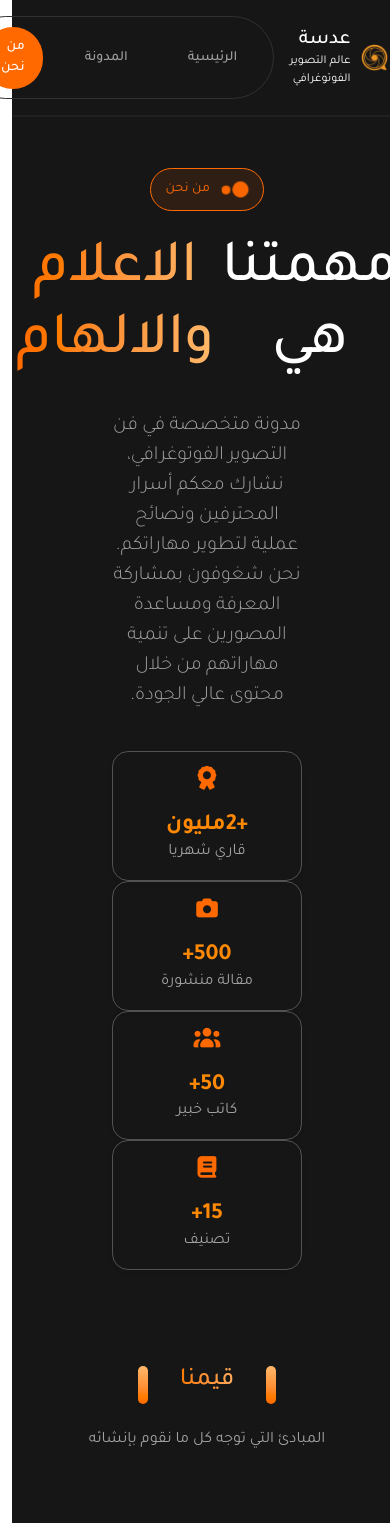
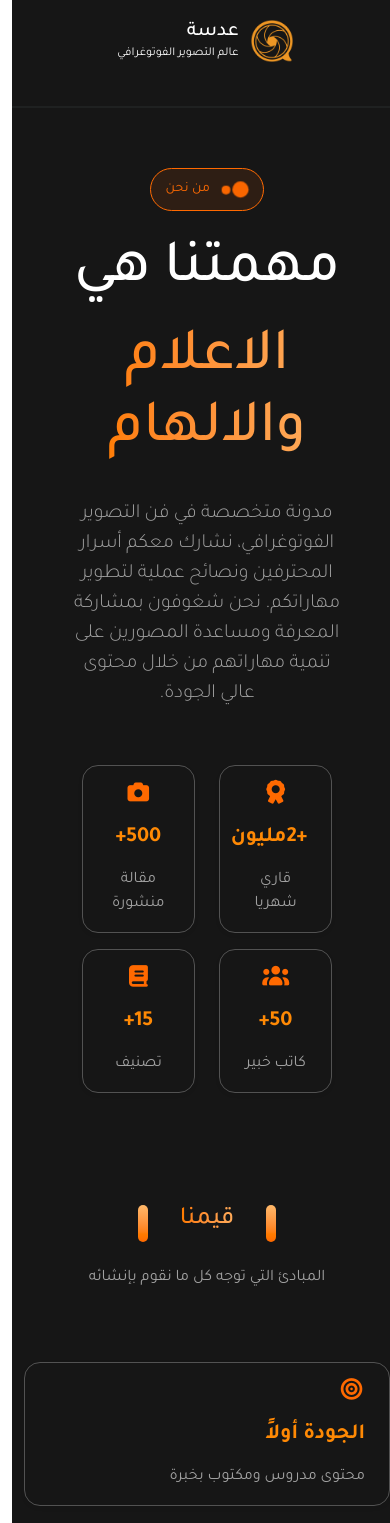
Before and after one commit to Ahmed-Rakha/adasa-psi, a React (Vite) app: page /about in a window 390 px wide. Shown: the top 1523 px of the page. Built offline with nearby package versions, Linux system fonts and the light colour scheme.

Commit message:
[Feature] add responsive

```diff
--- a/src/components/about/contact-us/ContactUs.jsx
+++ b/src/components/about/contact-us/ContactUs.jsx
@@ -9,11 +9,11 @@ export default function ContactUs() {
     >
       <h2>لديك أسئلة؟ دعنا نتحدث!</h2>
 
-      <p className="text-white text-sm">
+      <p className="text-white text-sm text-center text-md-start">
         نحب أن نسمع منك. سواء كان لديك سؤال حول محتوانا، أو تريد المساهمة، أو
         تريد فقط إلقاء التحية، لا تتردد في التواصل.
       </p>
-      <div className="d-flex gap-3 align-items-center">
+      <div className="d-flex gap-3 flex-column flex-md-row align-items-center">
         <Link to="mailto:O2rYI@example.com">
           <AdasaMainButton
             bgColor="black"
--- a/src/components/about/header/Header.jsx
+++ b/src/components/about/header/Header.jsx
@@ -9,18 +9,18 @@ export default function Header() {
     { icon: "fa fa-book", number: "15+", label: "تصنيف" },
   ];
   return (
-    <div className="container py-5  text-center d-flex flex-column justify-content-center align-items-center gap-4">
+    <div className="container w-100  py-5  text-center d-flex flex-column justify-content-center align-items-center gap-4">
       <PulseCircle numOfCircles={2}>من نحن </PulseCircle>
-      <div className="d-flex gap-2">
+      <div className="d-flex flex-column flex-md-row gap-2">
         <h2 className="text-xxl">مهمتنا هي </h2>
         <h2 className=" text-xxl">الاعلام والالهام</h2>
       </div>
-      <p className="lead color-neutral-400">
+      <p className="lead color-neutral-400 w-75">
         مدونة متخصصة في فن التصوير الفوتوغرافي، نشارك معكم أسرار المحترفين
         ونصائح عملية لتطوير مهاراتكم. نحن شغوفون بمشاركة المعرفة ومساعدة
         المصورين على تنمية مهاراتهم من خلال محتوى عالي الجودة.
       </p>
-      <div className="row">
+      <div className="row row-cols-2 row-cols-md-4 w-75 mt-3">
         {cardsData.map((card, index) => (
           <HomeAboutCard key={index} {...card} />
         ))}
--- a/src/components/footer/Footer.jsx
+++ b/src/components/footer/Footer.jsx
@@ -120,7 +120,7 @@ export default function Footer() {
         </div>
       </div>
       <hr className="border-neutral-600" />
-      <div className="container d-flex justify-content-between mt-5">
+      <div className="container d-flex flex-column flex-md-row justify-content-between align-items-center mt-5">
         <div>
           <p className="color-neutral-400">
             <span>© 2026 عدسة. صنع بكل</span>
--- a/src/components/home/discovery-section/DiscoverSection.jsx
+++ b/src/components/home/discovery-section/DiscoverSection.jsx
@@ -9,7 +9,7 @@ const cardsData = [
 ];
 export default function DiscoverSection() {
   return (
-    <div className="container py-5  text-center d-flex flex-column justify-content-center align-items-center gap-4">
+    <div className="container py-5 text-center d-flex flex-column justify-content-center align-items-center gap-4">
       <PulseCircle numOfCircles={2}>مرحباً بك في عدسة</PulseCircle>
       <div className="">
         <h2>
@@ -20,10 +20,10 @@ export default function DiscoverSection() {
           <span className=" text-xxl">التصوير الفوتوغرافي</span>
         </h2>
       </div>
-      <p className="lead color-neutral-400">
+      <p className="lead color-neutral-400 ">
         انغمس في أسرار المحترفين ونصائح عملية لتطوير مهاراتك في التصوير.
       </p>
-      <div className="d-flex gap-3">
+      <div className="d-flex flex-column flex-md-row gap-3 ">
         <AdasaMainButton
           borderRadius="30px"
           padding="18px 30px"
@@ -44,7 +44,7 @@ export default function DiscoverSection() {
         </AdasaMainButton>
       </div>
 
-      <div className="d-flex  w-100 gap-3 justify-content-between">
+      <div className="row row-cols-2 row-cols-md-4 w-75 mt-3">
         {cardsData.map((card, index) => (
           <HomeAboutCard key={index} {...card} />
         ))}
--- a/src/components/home/selected-articles/SelectedArticles.jsx
+++ b/src/components/home/selected-articles/SelectedArticles.jsx
@@ -11,7 +11,7 @@ export default function SelectedArticles({ posts }) {
             <PulseCircle>مميز</PulseCircle>
           </div>
           <h2 className="text-xxl text-white mt-4">مقالات مختارة</h2>
-          <div className="d-flex justify-content-between align-items-center">
+          <div className="d-flex flex-column flex-md-row justify-content-between align-items-start align-items-md-center">
             <p className="lead color-neutral-400">
               محتوى منتقى لبدء رحلة تعلمك
             </p>
--- a/src/components/home/subscribe/Subscribe.jsx
+++ b/src/components/home/subscribe/Subscribe.jsx
@@ -23,11 +23,11 @@ export default function Subscribe() {
             احصل على نصائح التصوير الحصرية ودروس جديدة مباشرة في بريدك
             الإلكتروني
           </p>
-          <div className="d-flex justify-content-center gap-3 mb-5">
+          <div className="d-flex justify-content-center flex-column flex-md-row gap-3 mb-5">
             <input
               type="text"
               placeholder="أدخل بريدك الإلكتروني"
-              className="p-3 w-50 bg-md-black  border-0 color-neutral-400 rounded-4"
+              className="p-3 bg-md-black  border-0 color-neutral-400 rounded-4 form-control"
             />
             <AdasaMainButton padding="18px 40px" fontSize="20px">
               اشترك الآن
@@ -35,6 +35,7 @@ export default function Subscribe() {
           </div>
           <div className="d-flex justify-content-between align-items-center">
             <div></div>
+            <div className="row row-cols-1 row-cols-md-3 ">
               <p>
                 <span className="color-neutral-400">انضم لـ</span>
                 <span className="text-white">&nbsp;</span>
@@ -45,6 +46,7 @@ export default function Subscribe() {
               <p className="color-neutral-400">بدون إزعاج</p>
               <p className="color-neutral-400">إلغاء الاشتراك في أي وقت</p>
             </div>
+          </div>
         </form>
       </div>
     </section>
--- a/src/components/navbar/NavBar.jsx
+++ b/src/components/navbar/NavBar.jsx
@@ -4,12 +4,9 @@ import classes from "./navbar.module.css";
 import logo from "../../assets/images/logo-GdqARQRt.png";
 
 export default function NavBar({ siteInfo }) {
-  console.log(siteInfo);
   return (
     <nav className={`${classes["bg-main-color"]} py-3 fixed-top`}>
-      <div
-        className={`container d-flex justify-content-between align-items-center`}
-      >
+      <div className="container d-flex flex-column flex-lg-row justify-content-between align-items-center">
         <div className="nav-right-side d-flex align-items-center gap-2">
           <div className="logo-container" style={{ width: "50px" }}>
             <img src={logo} alt="Logo" />
@@ -19,8 +16,26 @@ export default function NavBar({ siteInfo }) {
             <p className="text-xs mb-0">{siteInfo.tagline}</p>
           </div>
         </div>
+
+        <button
+          className="navbar-toggler d-lg-none"
+          type="button"
+          data-bs-toggle="collapse"
+          data-bs-target="#adasaNav"
+          aria-controls="adasaNav"
+          aria-expanded="false"
+          aria-label="Toggle navigation"
+        >
+          <span className="navbar-toggler-icon"></span>
+        </button>
+
+        <div
+          id="adasaNav"
+          className={`collapse d-lg-flex align-items-center gap-4 w-100  justify-content-between`}
+        >
+          <div></div>
           <div className={classes["nav-center-side"]}>
-          <ul className="d-flex gap-4 list-unstyled mb-0 justify-content-start align-items-center py-2 px-3 ">
+            <ul className="d-flex gap-4 list-unstyled mb-0 justify-content-start align-items-center py-2 px-3 flex-column flex-lg-row">
               <li>
                 <NavLink
                   to="/"
@@ -53,12 +68,14 @@ export default function NavBar({ siteInfo }) {
               </li>
             </ul>
           </div>
-        <div className="nav-left-side  d-flex align-items-center">
+
+          <div className="nav-left-side d-flex flex-column flex-lg-row align-items-center gap-3 mt-3 mt-lg-0">
             <span
-            className={`ms-3 ${classes["search-icon"]} d-flex justify-content-center align-items-center`}
+              className={`${classes["search-icon"]} d-flex justify-content-center align-items-center`}
             >
               <i className="fa-solid fa-magnifying-glass"></i>
             </span>
+
             <AdasaMainButton
               fontSize="14px"
               borderRadius="50px"
@@ -68,6 +85,7 @@ export default function NavBar({ siteInfo }) {
             </AdasaMainButton>
           </div>
         </div>
+      </div>
     </nav>
   );
 }
--- a/src/components/reusable-cpt/cards/HomeAboutCard.jsx
+++ b/src/components/reusable-cpt/cards/HomeAboutCard.jsx
@@ -1,12 +1,12 @@
 export default function HomeAboutCard({ icon, number, label }) {
   return (
-    <div className="col-12 col-md-3">
+    <div className="mb-3">
       <div className="inner py-3 px-4  rounded-4 shadow-sm main-bg-color border-neutral-600">
         <div>
           <i className={`${icon} text-main-color fs-4`}></i>
         </div>
-        <h3 className="mb-0 color-orange-400 fw-bold my-3">{number}</h3>
-        <p className="color-neutral-400 mb-0 ">{label}</p>
+        <h4 className="mb-0 color-orange-400 fw-bold my-3">{number}</h4>
+        <p className="color-neutral-400 mb-0 mt-3">{label}</p>
       </div>
     </div>
   );
--- a/src/pages/home.module.css
+++ b/src/pages/home.module.css
@@ -2,7 +2,7 @@
   padding-top: 120px;
 }
 .home-section > div {
-  width: 55%;
+  /* width: 55%; */
 }
 .home-section h2:nth-child(1) {
   color: white;
```
Lines whose indentation alone changed are shown as unchanged.
